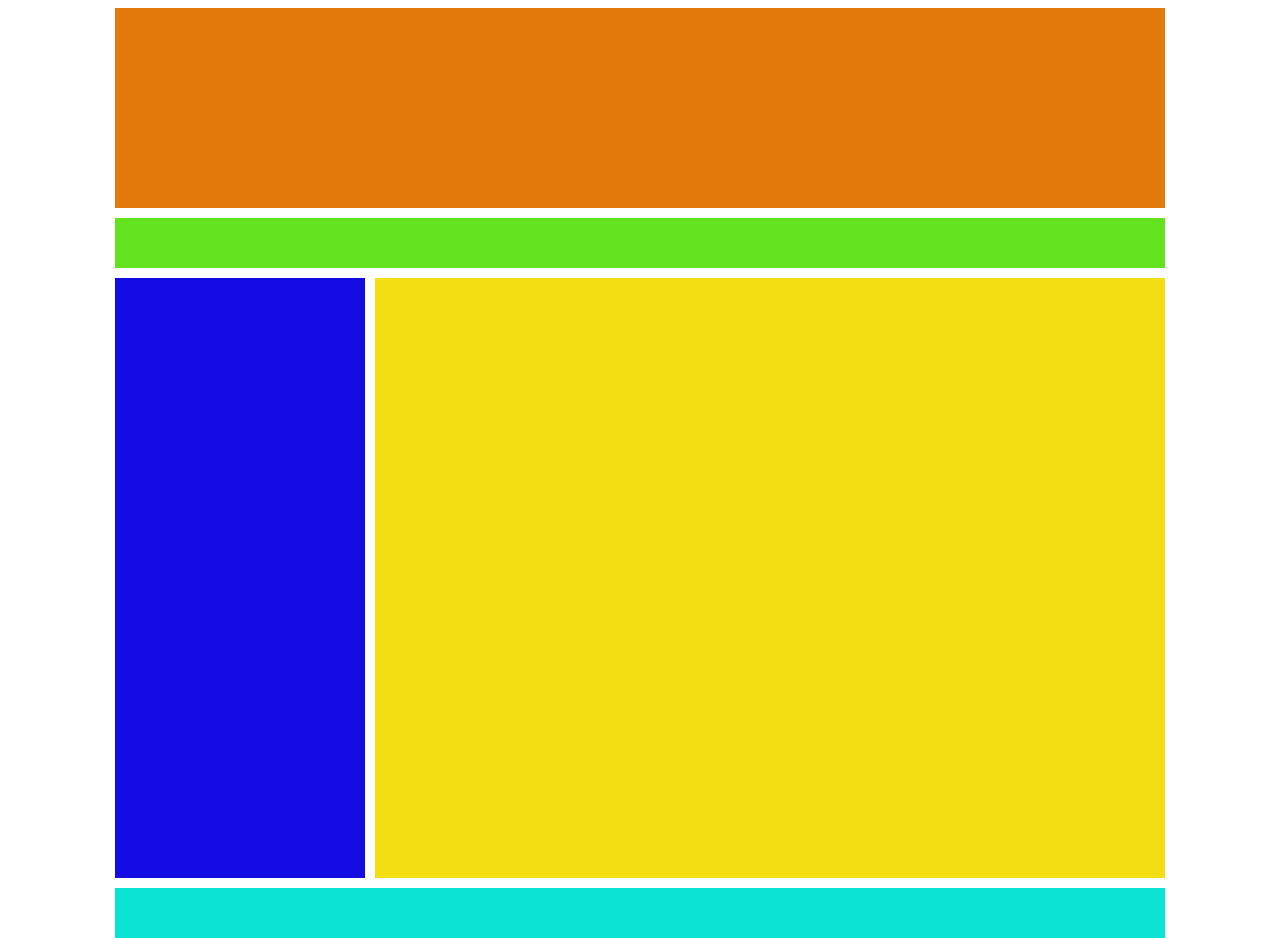
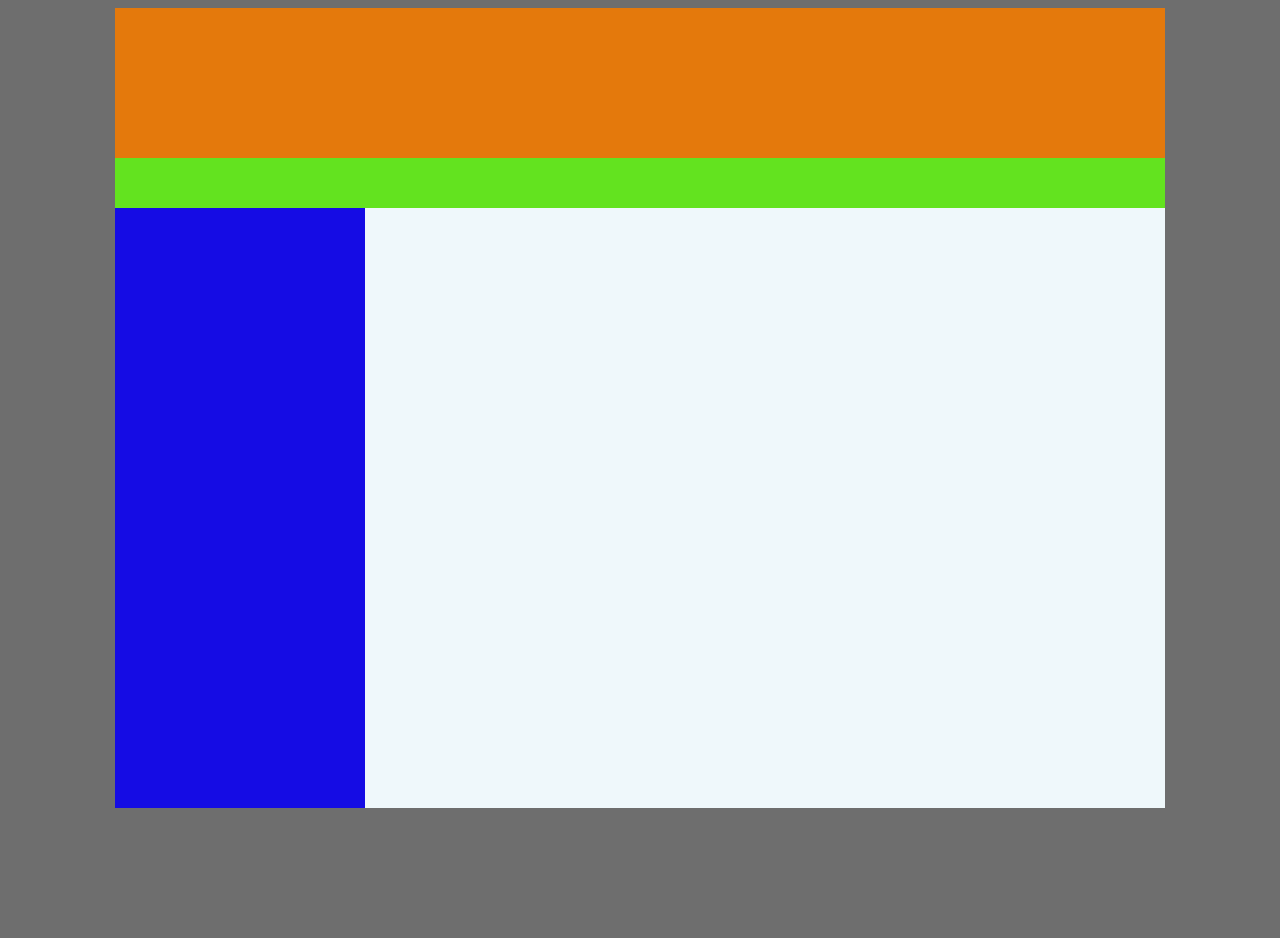
Before and after one commit to team-redstone/Redstone-Wiki, a plain HTML site: page Index.htm in a window 1280 px wide. After the commit the page ends 868 px from the top, so only its background shows below. Drawn offline with Linux system fonts and the light colour scheme.

Commit message:
Add files via upload

```diff
--- a/Design.css
+++ b/Design.css
@@ -1,3 +1,7 @@
+body {
+	background-color: #6E6E6E
+}
+
 #wrapper {
 	margin-left: auto;
 	margin-right: auto;
@@ -8,16 +12,16 @@
 
 #header {
 	width: 100%;
-	height: 200px;
+	height: 150px;
 	background-color: #E4790C;
-	margin-bottom: 10px;
+	margin-bottom: 0px;
 }
 
 #menue-top {
 	width: 100%;
 	height: 50px;
 	background-color: #63E31F;
-	margin-bottom: 10px;
+	margin-bottom: 0px;
 }
 
 #menue-left {
@@ -26,19 +30,19 @@
 	background-color: #150CE4;
 	float: left;
 	margin-bottom: 10px;
-	margin-right: 10px;
+	margin-right: 0px;
 }
 
 #footer {
 	width: 100%;
 	height: 50px;
-	background-color: #0CE4D3;
+	background-color:;
 	clear: both;
 }
 
 #content {
-	width: 790px;
+	width: 800px;
 	height: 600px;
-	background-color: #F3DE13;
+	background-color: #EFF8FB;
 	float: right;
 }
```
